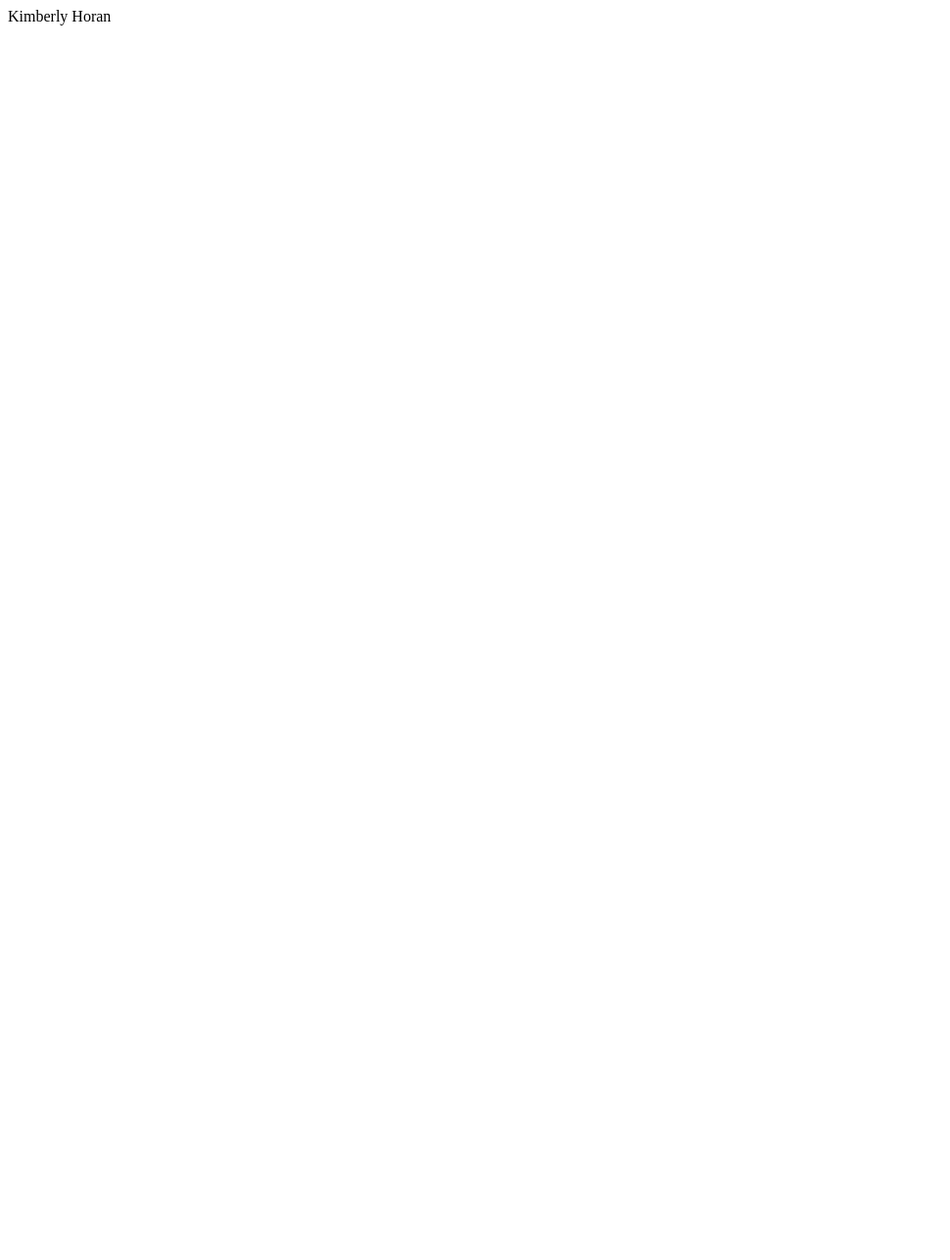
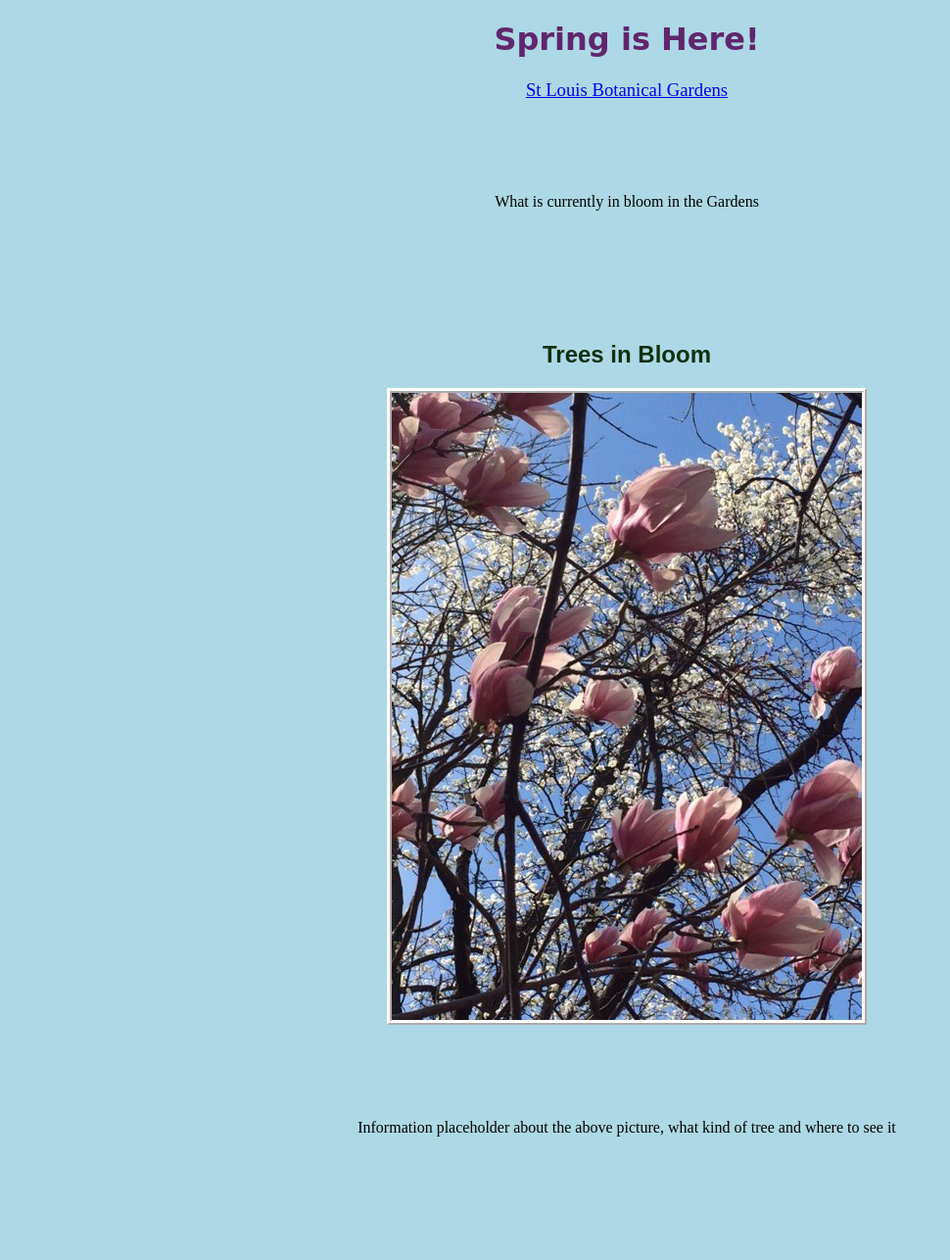
Before and after one commit to klhoran/html-me-something, a plain HTML site: page index.html in a window 1280 px wide. Shown: the top 1286 px of the page at 98% size, without its empty margins (0-970 px from the left). Before the commit the page ends 800 px from the top, so only its background shows below. Drawn offline with Linux system fonts and the light colour scheme; files whose address does not match are found by name.

Commit message:
Created styles.css, images file, updated index.html
created a css for my html file
added code to my index.html file
added 10 images to images file

```diff
--- a/index.html
+++ b/index.html
@@ -1 +1,63 @@
-<p>Kimberly Horan</p>
+<!DOCTYPE html>
+<html>
+<head>
+  <link type ="text/css" rel = "stylesheet" href = "styles.css" />
+  <title>Spring Is Here</title>
+    </head>
+
+<body>
+  <header>
+  			<h1>Spring is Here!</h1>
+        <h3><a href = "http://www.missouribotanicalgarden.org" > St Louis Botanical Gardens </a></h3>
+        <p>What is currently in bloom in the Gardens</p>
+  </header>
+
+<main>
+
+<h2>Trees in Bloom</h2>
+  <article>
+      <img src="/Users/kimberlyhoran/lc101/html-me-something/images/image1.jpeg" />
+      <p>Information placeholder about the above picture, what kind of tree and where to see it</p>
+  </article>
+
+  <article>
+      <img src="/Users/kimberlyhoran/lc101/html-me-something/images/image2.jpeg" />
+      <p>Information placeholder about the above picture, what kind of tree and where to see it</p>
+  </article>
+
+  <article>
+      <img src="/Users/kimberlyhoran/lc101/html-me-something/images/image3.jpeg" />
+      <p>Information placeholder about the above picture, what kind of tree and where to see it</p>
+  </article>
+
+<h2>Flowers in Bloom</h2>
+  <article>
+      <img src="/Users/kimberlyhoran/lc101/html-me-something/images/image4.jpeg" />
+      <p>Information placeholder about the above picture, what kind of flowers and where to see it</p>
+  </article>
+
+  <article>
+      <img src="/Users/kimberlyhoran/lc101/html-me-something/images/image15.jpeg" />
+      <p>Information placeholder about the above picture, what kind of flowers and where to see it</p>
+  </article>
+
+  <article>
+      <img src="/Users/kimberlyhoran/lc101/html-me-something/images/image12.jpeg" />
+      <p>Information placeholder about the above picture, what kind of flowers and where to see it</p>
+  </article>
+
+  <article>
+      <img src="/Users/kimberlyhoran/lc101/html-me-something/images/image16.jpeg" />
+      <p>Information placeholder about the above picture, what kind of flowers and where to see it</p>
+  </article>
+
+</main>
+
+  <footer>
+    <h6>Designed for Launchcode  &copy;2017 Kimberly Horan </h6>
+  </footer>
+
+
+</body>
+
+</html>
--- /dev/null
+++ b/styles.css
@@ -0,0 +1,37 @@
+
+
+
+body {
+    margin: auto;
+    background-color: lightblue;
+    text-align: center;
+}
+
+h1 {
+    font-size: 48;
+    color: #60266d;
+    font-family: cursive;
+    font-weight: bolder;
+}
+
+h2 {
+    font-size: 24;
+    color: #0f3010;
+    font-family: Arial;
+}
+
+img {
+    align-self: center;
+    border-style: ridge;
+    border-color: white;
+    border-width: thick;
+}
+
+h3  {
+    font-size: 30;
+    font-weight:lighter;
+}
+
+p   {
+  padding: 2cm 4cm 3cm 4cm;
+}
```
Also changed, not shown: images/image1.jpeg (added), images/image11.jpeg (added), images/image12.jpeg (added), images/image13.jpeg (added), images/image14.jpeg (added), images/image15.jpeg (added), images/image16.jpeg (added), images/image2.jpeg (added), images/image3.jpeg (added), images/image4.jpeg (added).
